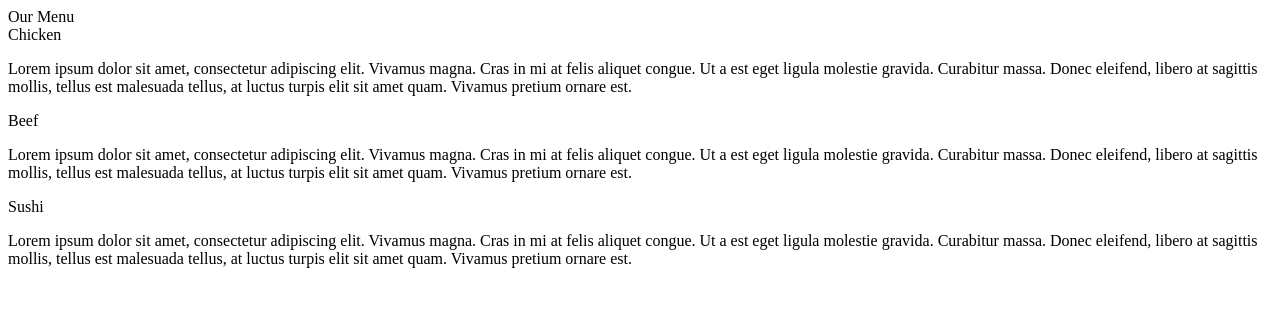
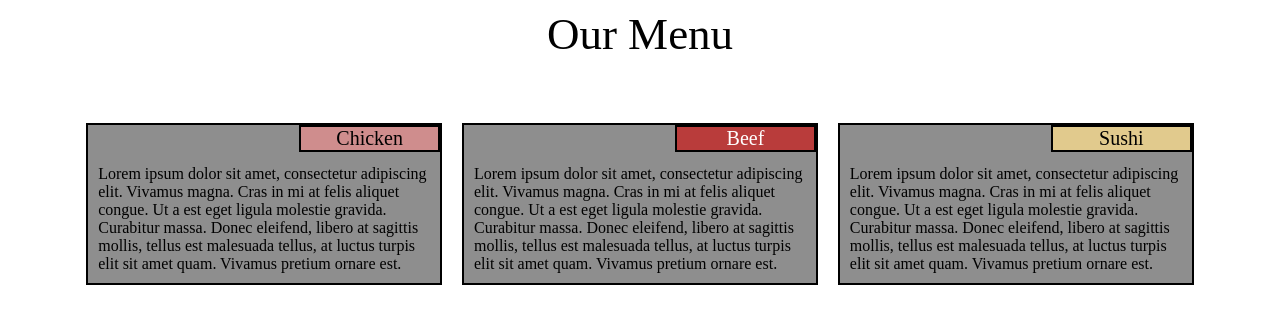
Before and after one commit to rehmanaliawans/module2_assignemnt, a plain HTML site: page index.html in a window 1280 px wide. Drawn offline with Linux system fonts and the light colour scheme.

Commit message:
commiittttsss

```diff
--- a/index.html
+++ b/index.html
@@ -3,7 +3,7 @@
 <head>
     <meta charset="utf-8">
     <meta name="viewport" content="width=device-width, initial-scale=1">
-    <link rel="stylesheet" type="text/css" href="stylesheet.css">
+    <link rel="stylesheet" type="text/css" href="style.css">
 	<title>Module2 Assignment</title>
 </head>
 
--- a/style.css
+++ b/style.css
@@ -0,0 +1,71 @@
+
+*{
+    box-sizing: border-box;}
+
+    .title-container {
+
+    height: 100px;
+    margin: 0 auto;
+    text-align: center;
+    font-size: 45px;
+    }
+    .menu-title{
+         width:40%;
+         float:right;
+         border: 2px solid black;
+         text-align: center;
+         font-size: 125%;
+     }
+
+     .menu{
+         background-color: #8e8e8e;
+         margin:10px;
+         border:2px solid black;
+     }
+     .text{
+         margin:10px;
+         margin-top:40px;
+         clear:both;
+     }
+
+     .row {
+      width: 90%;
+      border: 5px;
+      margin: 0 auto;
+        padding:5px;
+     }
+     #chicken{background-color: #cf8d8d;}
+     #beef{background-color: #b93c3b; color:white;}
+     #sushi{background-color: #e1ca8d;}
+
+
+  /********** Desktop **********/
+  @media (min-width: 992px) {
+    .col-lg-4 {
+      float: left;
+      background-color: white;
+      width: 33.33%;
+    }
+  }
+
+  /********** Tablet **********/
+  @media (min-width: 768px) and (max-width: 991px) {
+    .col-md-6, .col-md-12 {
+      float: left;
+      background-color: white;
+    }
+    .col-md-6 {
+      width: 50%;
+    }
+    .col-md-12 {
+      width: 100%;
+    }
+  }
+
+  /********** Mobile **********/
+  @media (max-width: 767px) {
+      .col-sm-12 {
+      float: left;
+      background-color: white;
+      width: 100%;}
+  }
```
